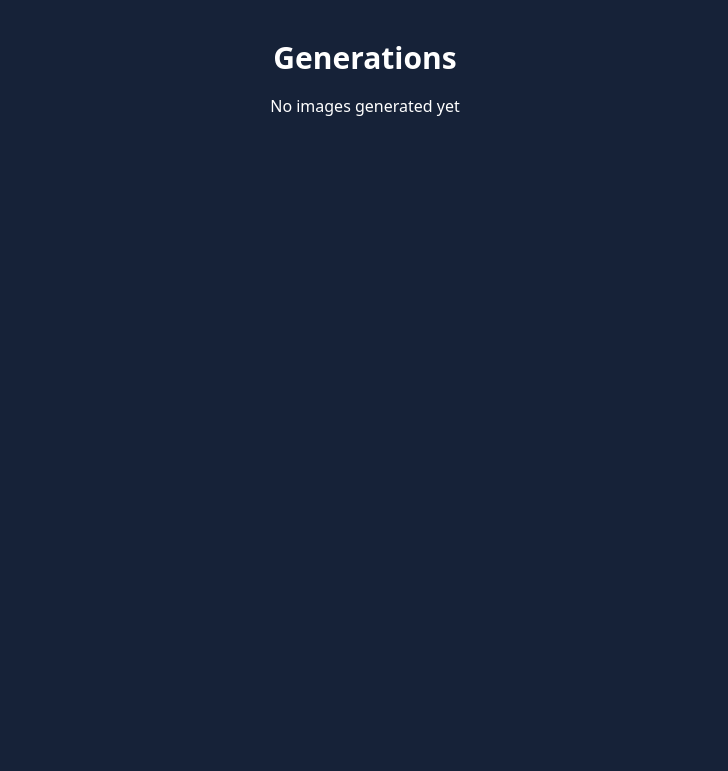
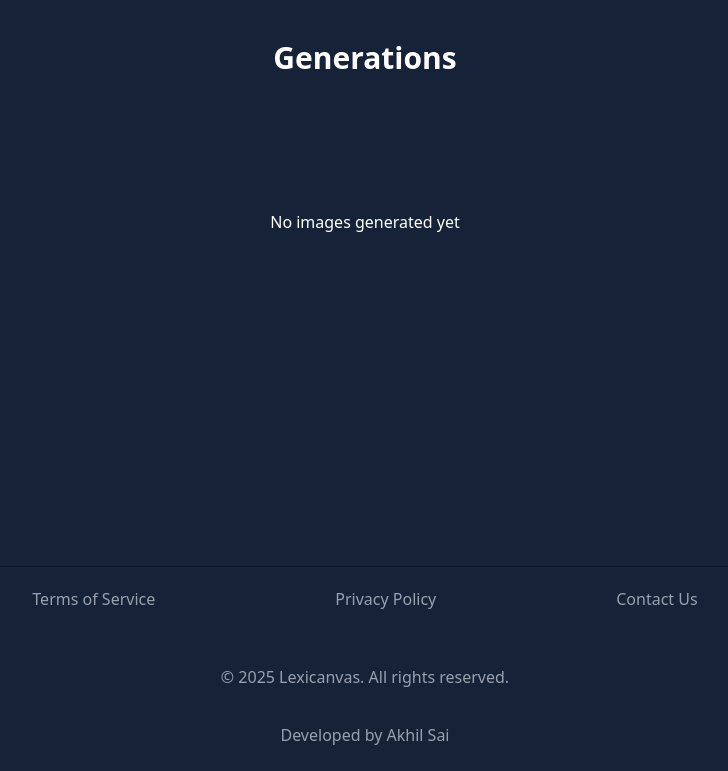
Before and after one commit to Code-Akhilsai/Lexicanvas, a React (Vite) app in the folder lexicanvas/: page / in a window 1280 px wide. Shown: the part 574-1345 px from the top of the page, without its empty margins (275-1003 px from the left). Before the commit the page ends 800 px from the top, so only its background shows below. Built offline with nearby package versions, Linux system fonts and the light colour scheme.

Commit message:
Add Footer component and integrate it into the App layout

```diff
--- a/lexicanvas/src/App.jsx
+++ b/lexicanvas/src/App.jsx
@@ -2,14 +2,29 @@ import { useState } from "react";
 import Imagegen from "./Imagegen";
 import Generations from "./Generations";
 import "./App.css";
+import Footer from "./Footer";
+import Menubar from "./Menubar";
 
 function App() {
   const [imageUrl, setImageUrl] = useState(null);
 
   return (
     <>
+      <Menubar />
       <Imagegen setImageUrl={setImageUrl} />
       <Generations imageUrl={imageUrl} />
+      <br />
+      <br />
+      <br />
+      <br />
+      <br />
+      <br />
+      <br />
+      <br />
+      <br />
+
+      <Footer />
+      <br />
     </>
   );
 }
--- /dev/null
+++ b/lexicanvas/src/Footer.jsx
@@ -0,0 +1,16 @@
+const Footer = () => {
+  return (
+    <footer className="text-gray-400 flex flex-col text-center items-center gap-3.5 border-t border-[#0e1729] ">
+      <div className="lg:flex flex-row gap-45 ">
+        <p className="my-3.5 lg:my-5">Terms of Service</p>
+        <p className="my-3.5 lg:my-5">Privacy Policy</p>
+        <p className="my-3.5 lg:my-5">Contact Us</p>
+      </div>
+      <div className="lg:my-5 ">
+        <p>© 2025 Lexicanvas. All rights reserved.</p>
+      </div>
+      <p>Developed by Akhil Sai</p>
+    </footer>
+  );
+};
+export default Footer;
--- a/lexicanvas/src/Generations.jsx
+++ b/lexicanvas/src/Generations.jsx
@@ -45,7 +45,7 @@ const Generations = () => {
 
               <button
                 onClick={() => handleDownload(image.src, index)}
-                className="absolute top-2 right-4 bg-black bg-opacity-50 hover:bg-opacity-75 text-white p-1 rounded-full"
+                className="absolute top-2 right-7 bg-black bg-opacity-50 hover:bg-opacity-75 text-white p-1 rounded-full"
                 title="Download"
               >
                 <Download size={18} />
@@ -61,7 +61,9 @@ const Generations = () => {
           ))}
         </div>
       ) : (
-        <p className="text-white">No images generated yet</p>
+        <div className="flex justify-center items-center h-64">
+          <p className="text-white ">No images generated yet</p>
+        </div>
       )}
 
       {zoomedImage && (
```
